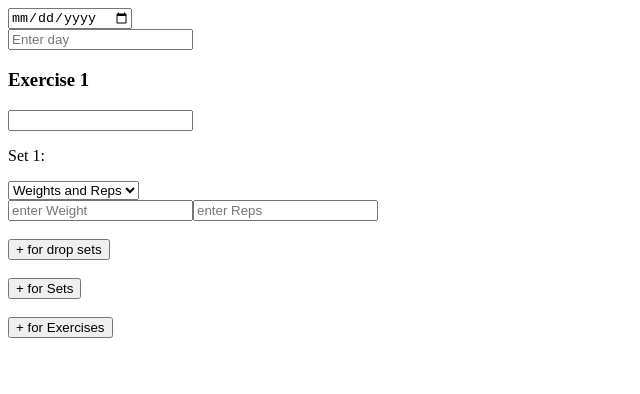
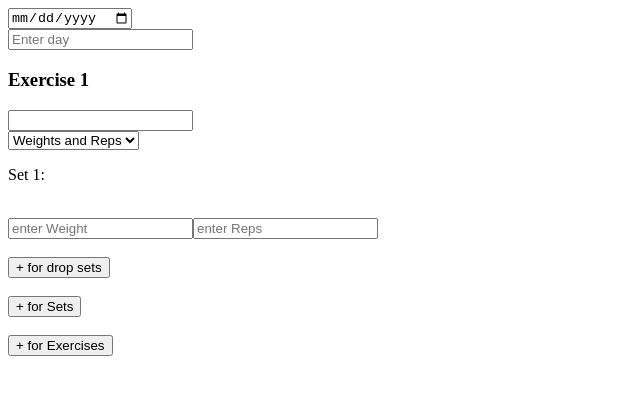
Before and after one commit to hrijumanadubey/trainalyse, a React (Vite) app: page /Day in a window 1280 px wide. Shown: the top 394 px of the page, without its empty margins (0-640 px from the left). Built offline with nearby package versions, Linux system fonts and the light colour scheme.

Commit message:
lifted the state of exercise type to exercise.jsx so that corresponding sets render according to the type of exercise selected

```diff
--- a/src/Day.jsx
+++ b/src/Day.jsx
@@ -54,9 +54,7 @@ function Day() {
         />
       )}
       <br />
-      {/*this is a redundant bit where there are 2 input tags for entering
-       day and exercise name, in future i can make it a reusable component but for now
-      this redundancy exists. */}
+      {/*this is the part where the user enters the name for the day for eg. chest and tricep day */}
       <input
         type="text"
         placeholder="Enter day"
--- a/src/Exercise.jsx
+++ b/src/Exercise.jsx
@@ -3,6 +3,7 @@ import { useState } from "react";
 import Sets from "./Sets";
 
 function Exercise({ number }) {
+  const [exerciseType, setExerciseType] = useState("weightsAndReps"); // state for selecting the type of exercise
   const [exerciseName, setExerciseName] = useState(""); // state for entering the name of the exercise
   const [sets, setSets] = useState([]); // state of array for storing sets
   const id = React.useId();
@@ -31,11 +32,26 @@ function Exercise({ number }) {
         onChange={(e) => setExerciseName(e.target.value)}
       />
       <br />
+      {/*this is the section where the user selects the type of exercise */}
+      <select
+        value={exerciseType}
+        id={id}
+        onChange={(e) => {
+          setExerciseType(e.target.value);
+        }}
+      >
+        <option value="" disabled>
+          Select a Type
+        </option>
+        <option value="weightsAndReps">Weights and Reps</option>
+        <option value="duration">Duration</option>
+      </select>
+      <br />
       {/* this is the first set rendered initially on the first render */}
-      <Sets num={1} />
+      <Sets num={1} exerciseType={exerciseType} />
       <br />
       {sets.map((set, index) => (
-        <Sets key={set.id} num={index + 2} />
+        <Sets key={set.id} num={index + 2} exerciseType={exerciseType} />
       ))}
       <br />
       {/* this is the button to add a new set */}
--- a/src/Sets.jsx
+++ b/src/Sets.jsx
@@ -2,8 +2,7 @@ import React from "react";
 import Dropsets from "./Dropsets";
 import { useState } from "react";
 
-function Sets({ num }) {
-  const [exerciseType, setExerciseType] = useState("weightsAndReps"); // state for selecting the type of exercise
+function Sets({ num, exerciseType }) {
   const [dropSets, setDropSets] = useState([]); //state of array for storing drop sets
   const id = React.useId();
 
@@ -25,25 +24,11 @@ function Sets({ num }) {
     <>
       <p>Set {num}:</p>
 
-      {/*this is the section where the user selects the type of exercise */}
-      <select
-        value={exerciseType}
-        id={id}
-        onChange={(e) => {
-          setExerciseType(e.target.value);
-        }}
-      >
-        <option value="" disabled>
-          Select a Type
-        </option>
-        <option value="weightsAndReps">Weights and Reps</option>
-        <option value="duration">Duration</option>
-      </select>
       <br />
       {/* this is the drop set part rendered which will be shown initially on the first render */}
       <Dropsets exerciseType={exerciseType} />
       {/*this is the part where dropsets are rendered by mapping to the dropsets array */}
-      {dropSets.map((set, index) => (
+      {dropSets.map((set) => (
         <Dropsets key={set.id} exerciseType={exerciseType} />
       ))}
       <br />
```
